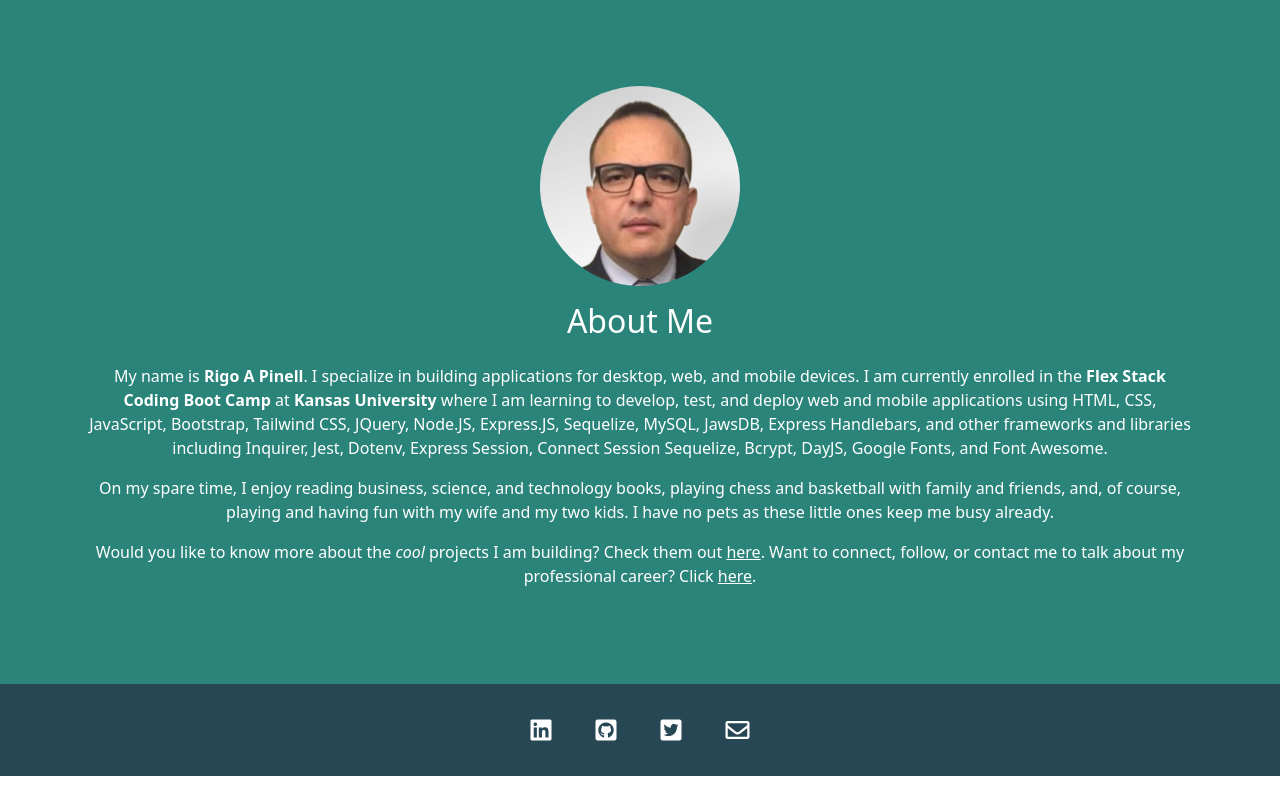
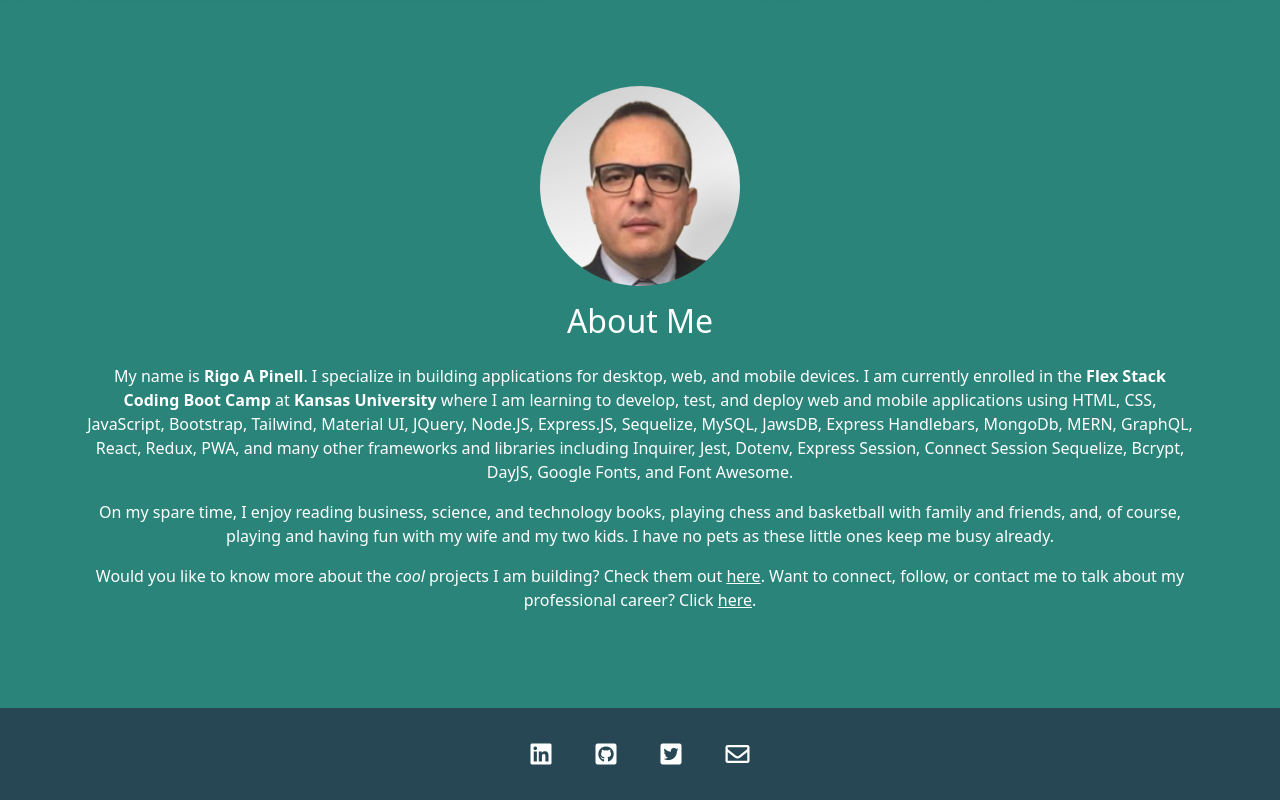
Before and after one commit to japinell/KU-CBC-Homework-20-React-Portfolio, a React (Create React App) app: page / in a window 1280 px wide. Shown: the part 822-1622 px from the top of the page. Before the commit the page ends 1598 px from the top, so only its background shows below. Built offline with nearby package versions, Linux system fonts and the light colour scheme.

Commit message:
Updated about me component

```diff
--- a/src/components/About.js
+++ b/src/components/About.js
@@ -21,11 +21,11 @@ function About({ handlePageChange }) {
             <strong> Flex Stack Coding Boot Camp </strong> at
             <strong> Kansas University</strong> where I am learning to develop,
             test, and deploy web and mobile applications using HTML, CSS,
-            JavaScript, Bootstrap, Tailwind CSS, JQuery, Node.JS, Express.JS,
-            Sequelize, MySQL, JawsDB, Express Handlebars, and other frameworks
-            and libraries including Inquirer, Jest, Dotenv, Express Session,
-            Connect Session Sequelize, Bcrypt, DayJS, Google Fonts, and Font
-            Awesome.
+            JavaScript, Bootstrap, Tailwind, Material UI, JQuery, Node.JS,
+            Express.JS, Sequelize, MySQL, JawsDB, Express Handlebars, MongoDb,
+            MERN, GraphQL, React, Redux, PWA, and many other frameworks and
+            libraries including Inquirer, Jest, Dotenv, Express Session, Connect
+            Session Sequelize, Bcrypt, DayJS, Google Fonts, and Font Awesome.
           </p>
           <p className="card-text">
             On my spare time, I enjoy reading business, science, and technology
```
